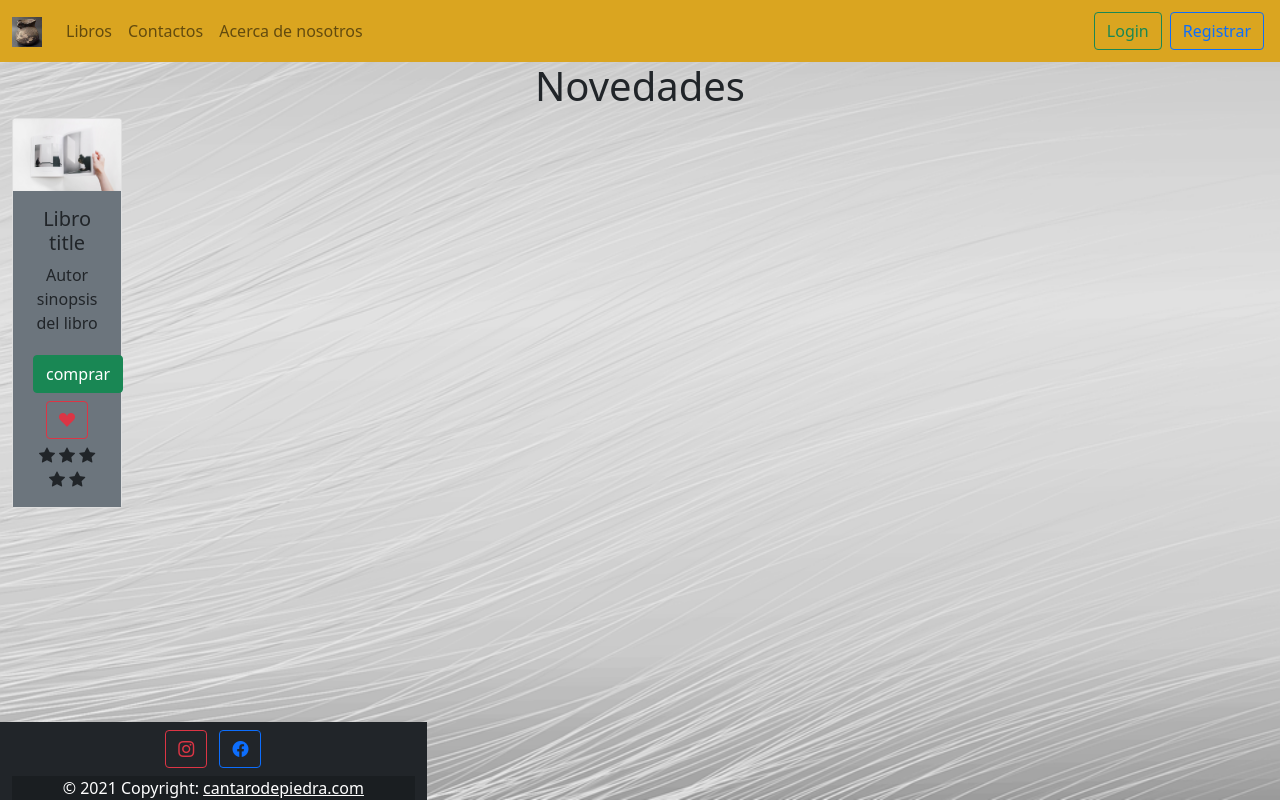
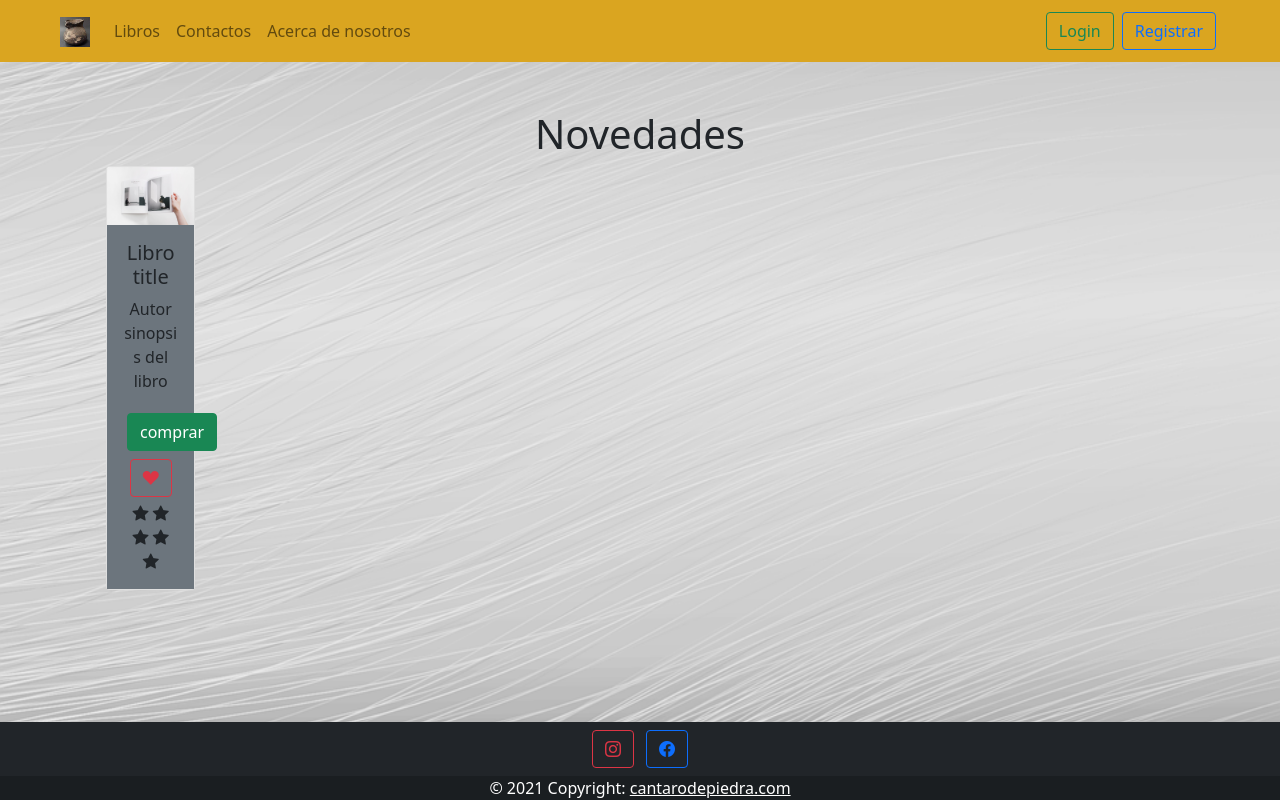
Before and after one commit to clariB17/EFI_Programacio_II, a Flask app: page / in a window 1280 px wide. Run offline with Flask 2, Linux system fonts and the light colour scheme; data that the repository does not hold is empty; some libraries are stand-ins or nearby versions.

Commit message:
fix front

```diff
--- a/app/public/templates/public/index.html
+++ b/app/public/templates/public/index.html
@@ -4,15 +4,15 @@
 {% block title %}HOME CANTARO DE PIEDRA{% endblock %}
 <!-- CARGAMOS CONTENIDO EN EL BLOQUE DE CONTENIDOS -->
 {% block content %}
-<div class="text-center">
+<div class="text-center mt-5">
 
     <h1>
         Novedades
     </h1>
 
-    <div class="row row-cols-1 row-cols-md-3 mx-auto">
+    <div class="row row-cols-1 row-cols-md-3 mx-auto container">
         {% for libro in libros %}
-            <div class="col mx-auto">
+            <div class="col mx-auto g-5">
                 <!-- creo que hay que no se esta guardando bien la ruta de la imagen de la tapa del libro
                     como hacer para que la imagen no se deforme pero que no quede fuera del tamaño adecuado para la card -->
                 <div class="card">
@@ -51,6 +51,7 @@
                 </div>
             </div>
         {% endfor %}
+        </div>
     <br><br>
 </div>
 {% endblock %}
--- a/app/templates/main.html
+++ b/app/templates/main.html
@@ -19,7 +19,7 @@
     <!-- Navbar -->
     <nav class="navbar navbar-expand-lg navbar-light amarillo">
         <!-- Container wrapper -->
-        <div class="container-fluid">
+        <div class="container-fluid me-lg-5 ms-lg-5">
             <!-- Toggle button -->
             <button class="navbar-toggler" type="button" data-bs-toggle="collapse" data-bs-target="#menuizquiera" aria-controls="menuizquiera" aria-expanded="false" aria-label="Toggle navigation">
                 <i class="bi bi-list"></i>
```
